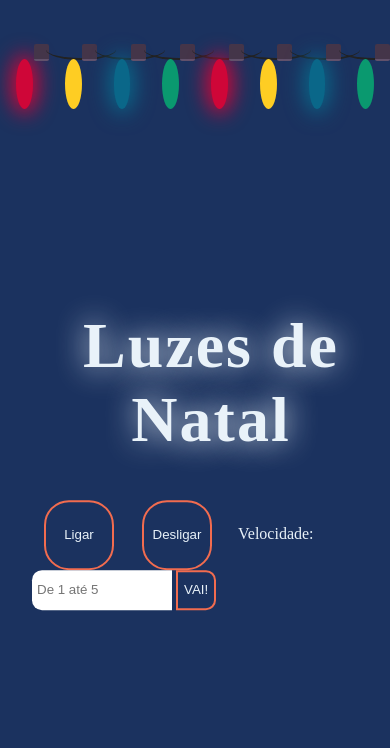
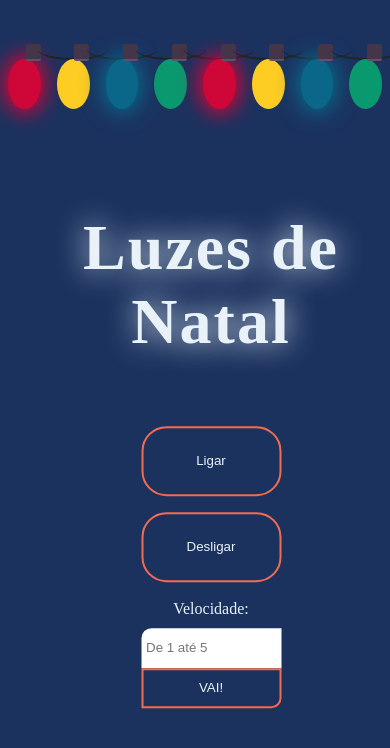
Before and after one commit to GabryelJackson/projeto-LuzesDeNatal, a plain HTML site: page index.html in a window 390 px wide. Shown: the top 748 px of the page. Drawn offline with Linux system fonts and the light colour scheme; a web font is replaced by a local one.

Commit message:
responsividade

```diff
--- a/style.css
+++ b/style.css
@@ -219,3 +219,48 @@ button:hover, #enviar:hover, button:active, #enviar:active {
       text-shadow: 0 0 20px #fff, 0 0 30px var(--verde), 0 0 40px var(--verde), 0 0 50px var(--verde), 0 0 60px var(--verde), 0 0 70px var(--verde), 0 0 80px var(--verde);
     }
 }
+
+/* Estilos para telas menores (dispositivos móveis) */
+@media screen and (max-width: 768px) {
+    body {
+        font-size: 16px;
+    }
+
+    .utilidades {
+        width: 90%;
+        padding: 0.5rem;
+    }
+
+    .utilidades #quantidade {
+        border-bottom-left-radius: 0px;
+    }
+
+    .utilidades #enviar {
+        border-top-right-radius: 0px;
+
+    }
+
+    .utilidades button {
+        width: 100%;
+        margin: 0.5rem 0;
+    }
+
+    .botoes {
+        flex-direction: column;
+        margin-top: 1rem;
+    }
+
+    .botoes {
+        display: flex;
+    }
+
+    label {
+        text-align: center;
+    }
+
+    .circulo {
+        width: 50px;
+        height: 50px;
+        margin: 0.5rem;
+    }
+}
```
